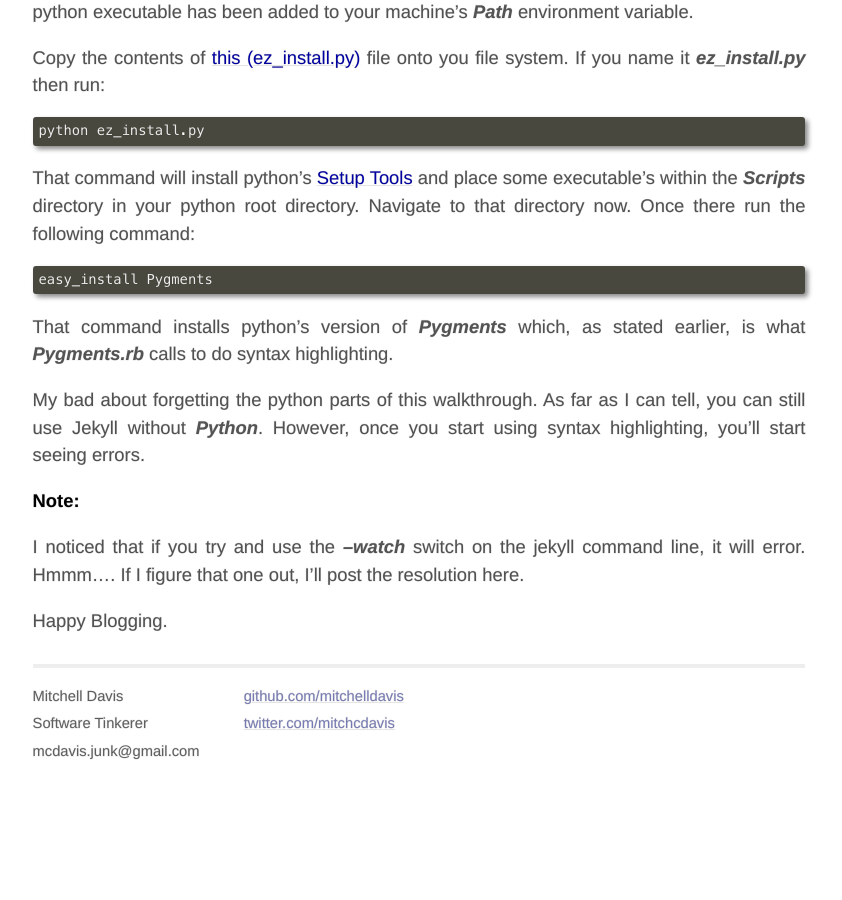
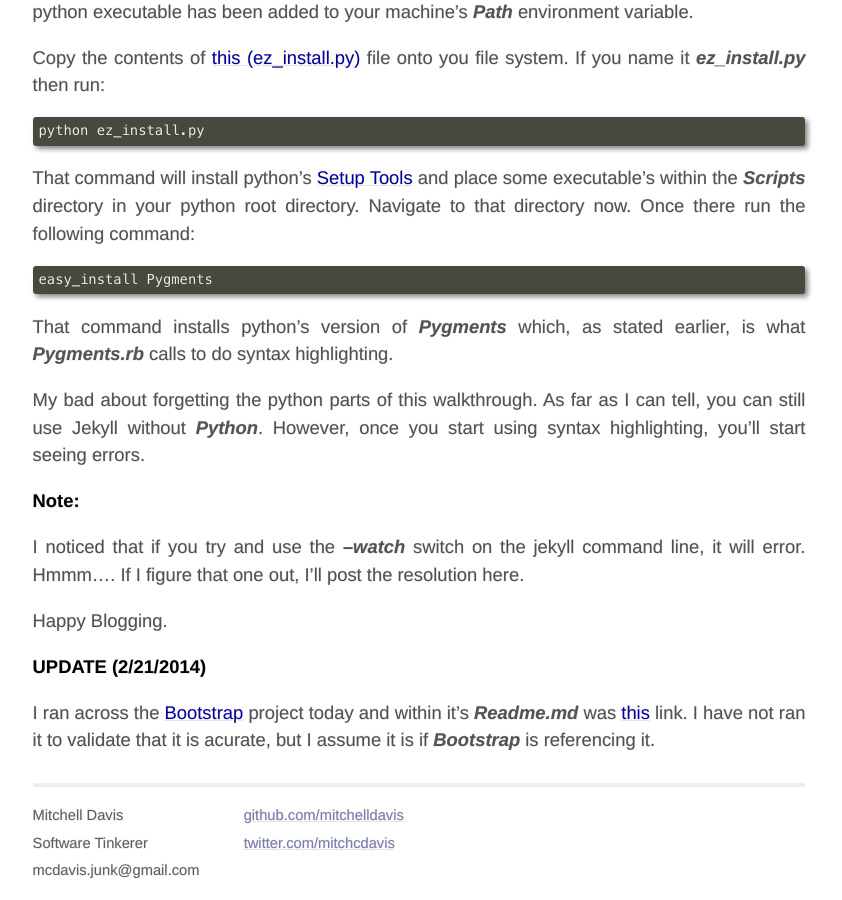
Before and after one commit to mitchelldavis/mitchelldavis.github.io, a Jekyll site: the page built from _posts/2013-12-18-InstallingJekyllOnWindows.markdown, in a window 1280 px wide and 900 px high, scrolled down 2658 px. Shown: the whole window, without its empty margins (221-1063 px from the left). Built offline with Jekyll 4.4.1, drawn with Linux system fonts in a browser that asks for light colours; Markdown is read by kramdown in place of the engine named in the settings; before the commit the page ends 3438 px from its top, so only the background shows below that.

Commit message:
Update to 'Jekyll on Windows' post

```diff
--- a/_posts/2013-12-18-InstallingJekyllOnWindows.markdown
+++ b/_posts/2013-12-18-InstallingJekyllOnWindows.markdown
@@ -121,3 +121,7 @@ My bad about forgetting the python parts of this walkthrough.  As far as I can t
 I noticed that if you try and use the *--watch* switch on the jekyll command line, it will error.  Hmmm.... If I figure that one out, I'll post the resolution here.
 
 Happy Blogging.
+
+**UPDATE (2/21/2014)**
+
+I ran across the [Bootstrap](https://github.com/twbs/bootstrap) project today and within it's *Readme.md* was [this](https://github.com/juthilo/run-jekyll-on-windows/) link.  I have not ran it to validate that it is acurate, but I assume it is if *Bootstrap* is referencing it.
```
